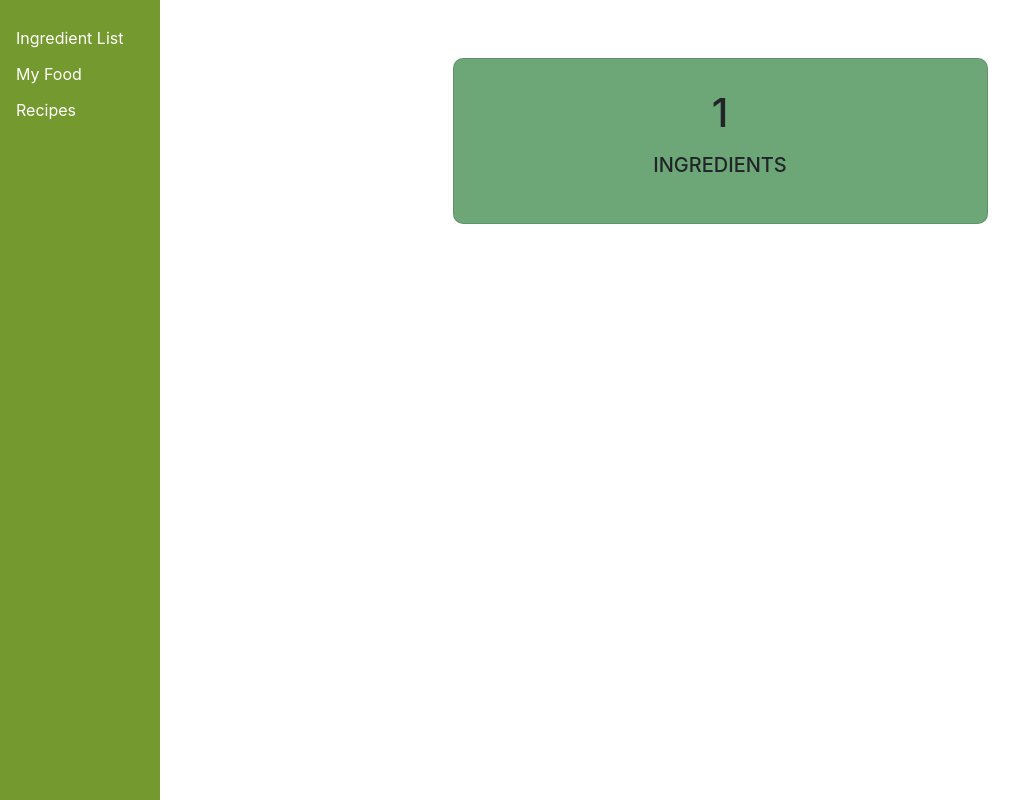
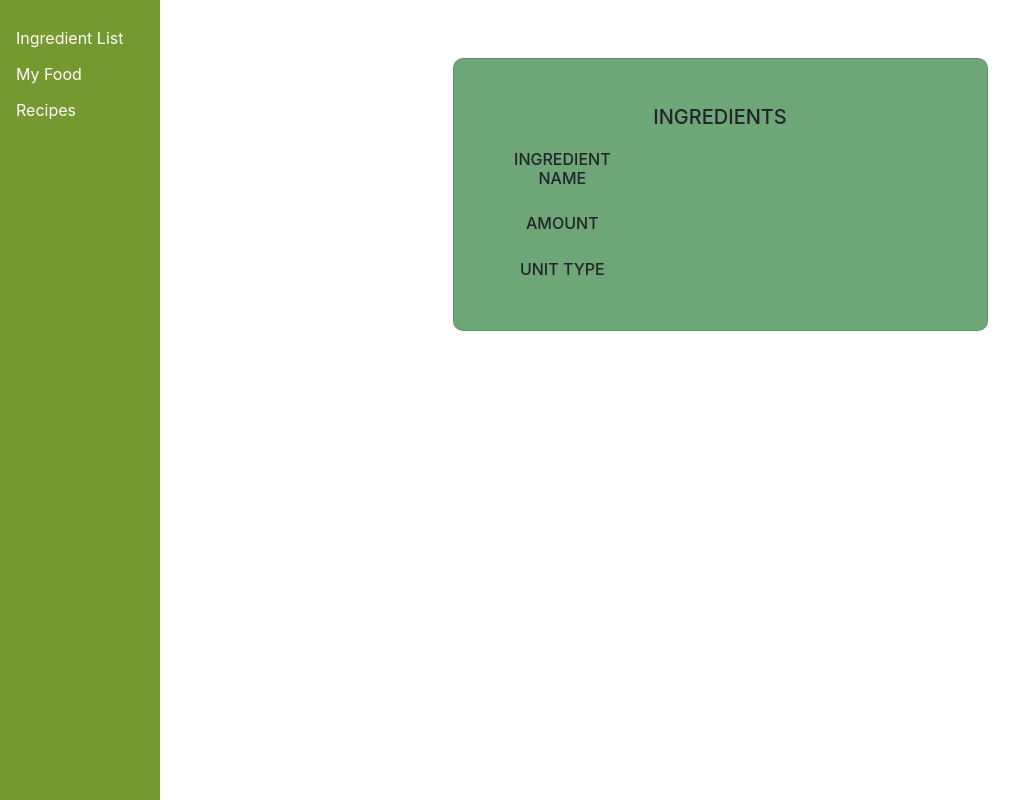
Before and after one commit to addienaon/CookingApp, a Django app: page /recipe/1/1/ in a window 1280 px wide. Shown: the whole page, without its empty margins (0-1034 px from the left). Run offline with Django 4.2, Linux system fonts and the light colour scheme; data that the repository does not hold is empty.

Commit message:
updated README

```diff
--- a/recipes_finder/templates/recipe.html
+++ b/recipes_finder/templates/recipe.html
@@ -1,6 +1,7 @@
 {% extends 'base.html' %}
 
 {% block content %}
+
 <style type="text/css">
   .container {
     padding-top: 10px;
@@ -16,18 +17,58 @@
   .text-center {
     text-align: center;
   }
-
+  .ingredient-column {
+    float: left;
+    width: 33.33%;
+    text-align: center;
+    padding: 5px;
+  }
+  .amount-column {
+    float: left;
+    width: 33.33%;
+    text-align: center;
+    padding: 5px;
+  }
+  .unit-column {
+    float: right;
+    width: 33.33%;
+    text-align: center;
+    padding: 5px;
+  }
   .list-group-item {
     margin-bottom: 0px;
+  }
+
+  .column {
+    float: left;
+    width: 33.33%;
+    padding: 5px;
+    text-align: center;
   }
 </style>
 <div class="container d-flex justify-content-center">
     <div class="card w-50 mt-5">
       <h1 class="text-center mb-3">{{ recipe_name }}</h1>
       <h5 class="text-center mb-3"> INGREDIENTS </h5>
-        {% for my_sub_item in object %}
-          <li class="list-group-item">{{ my_sub_item.ingredient_name | capfirst }}</li>
+      <div class="ingredient-column">
+        <h6 class="text-center mb-3">INGREDIENT NAME</h6>
+        {% for ingredient in recipe %}
+          <li class="list-group-item">{{ ingredient.ingredient_name | capfirst }}</li>
         {% endfor %}
+      </div>
+      <div class="amount-column">
+        <h6 class="text-center mb-3">AMOUNT</h6>
+        {% for ingredient in recipe %}
+          <li class="list-group-item">{{ ingredient.amount }}</li>
+        {% endfor %}
+      </div>
+      <div class="unit-column">
+        <h6 class="text-center mb-3">UNIT TYPE</h6>
+        {% for ingredient in recipe %}
+          <li class="list-group-item">{{ ingredient.unit_type }}</li>
+        {% endfor %}
+      </div>
     </div>
   </div>
+
 {% endblock %}
--- a/recipes_finder/whats_in_fridge/views.py
+++ b/recipes_finder/whats_in_fridge/views.py
@@ -108,8 +108,21 @@
 
 def single_recipe_view(request, id, name):
     recipe = Recipe.objects.filter(id=id) \
-    .annotate(ingredient_name=F('recipes__ingredient__name')) \
-    .values('name', 'id', 'ingredient_name')
-    context = {'object':recipe, 'recipe_name': name}
+    .annotate(ingredient_name=F('recipes__ingredient__name'), amount=F('recipes__amount'), unit_type=F('recipes__unit__type')) \
+    .values('name', 'id', 'ingredient_name', 'amount', 'unit_type')
+    print(recipe)
+    recipe_data = [
+    {
+        'recipe_name': ingredient['name'],
+        'ingredient_name': ingredient['ingredient_name'],
+        'amount': ingredient['amount'] if ingredient['amount'] is not None else '',
+        'unit_type': ingredient['unit_type'] if ingredient['unit_type'] is not None else '',
+    }
+    for ingredient in recipe
+    ]
+
+    context = {
+        'recipe':recipe_data,
+    }
 
     return render(request, "recipe.html", context)
```
Also changed, not shown: README.md.
